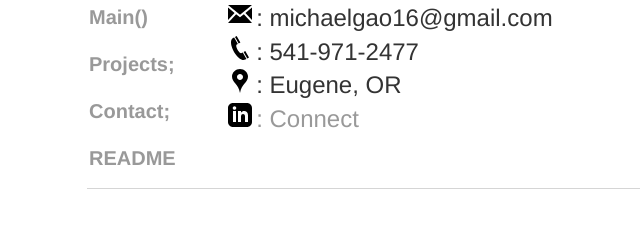
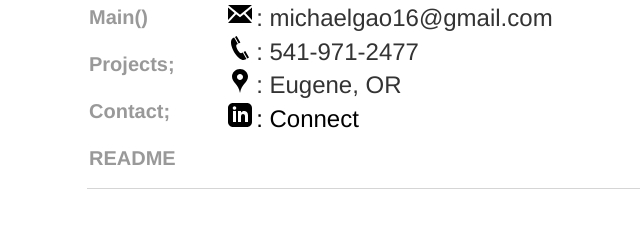
Before and after one commit to michael-c-gao/WebsiteOfMichael, a Jekyll site: the page built from contact/index.html, in a window 1280 px wide. Shown: the part 222-450 px from the top of the page, without its empty margins (41-681 px from the left). Built offline with Jekyll 4.4.1, drawn with Linux system fonts in a browser that asks for light colours.

Commit message:
Update index.html

```diff
--- a/contact/index.html
+++ b/contact/index.html
@@ -49,7 +49,7 @@ title: Info
 		<img src="location.svg" alt="location: "> <p style="display:inline-block; margin-top: 0px; margin-bottom: 0px;"> : Eugene, OR</p>
 		<br>
 		<img src="linkedin.svg" alt="linkedin: "> <p style="display:inline-block; margin-top: 0px; margin-bottom: 0px;">
-		<a href="https://www.linkedin.com/in/michael-c-gao/"> : Connect</a></p>
+		<a style="color:black" href="https://www.linkedin.com/in/michael-c-gao/"> : Connect</a></p>
 		<br>
 	</section>
 
```
